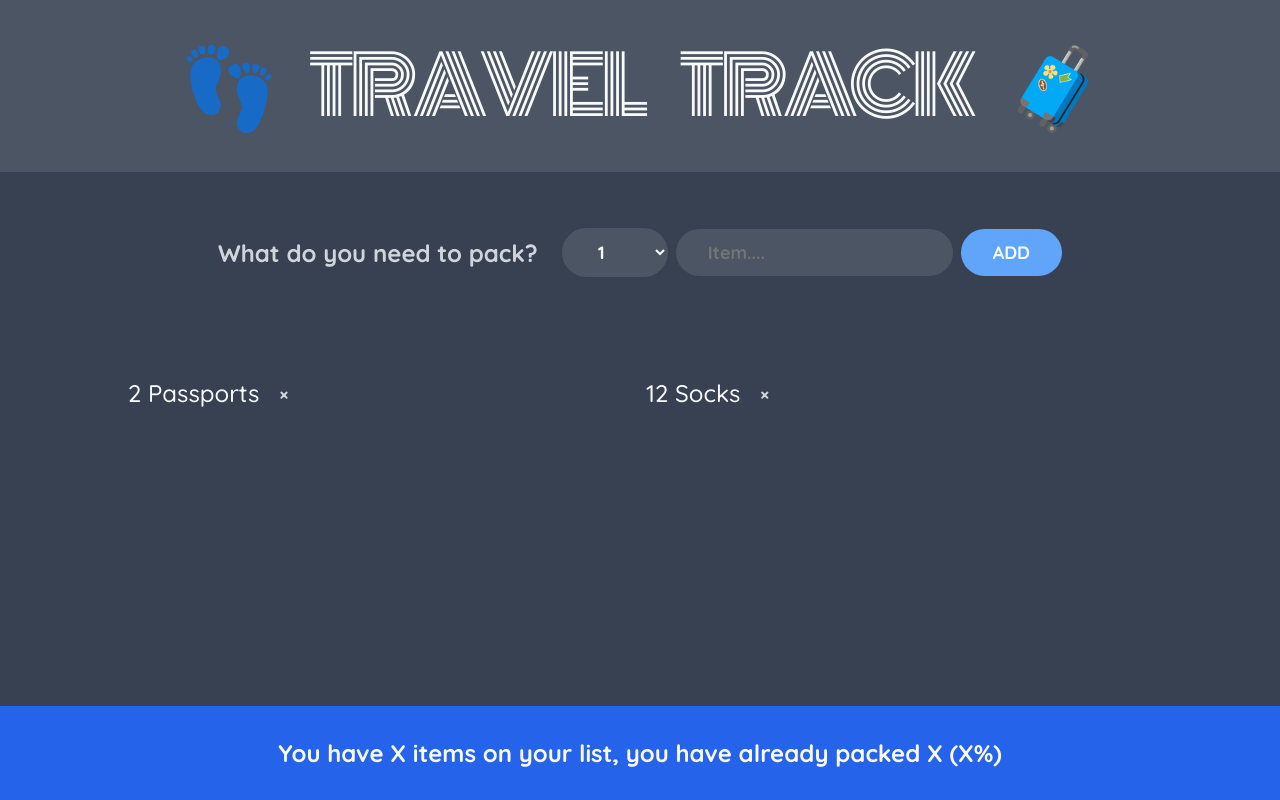
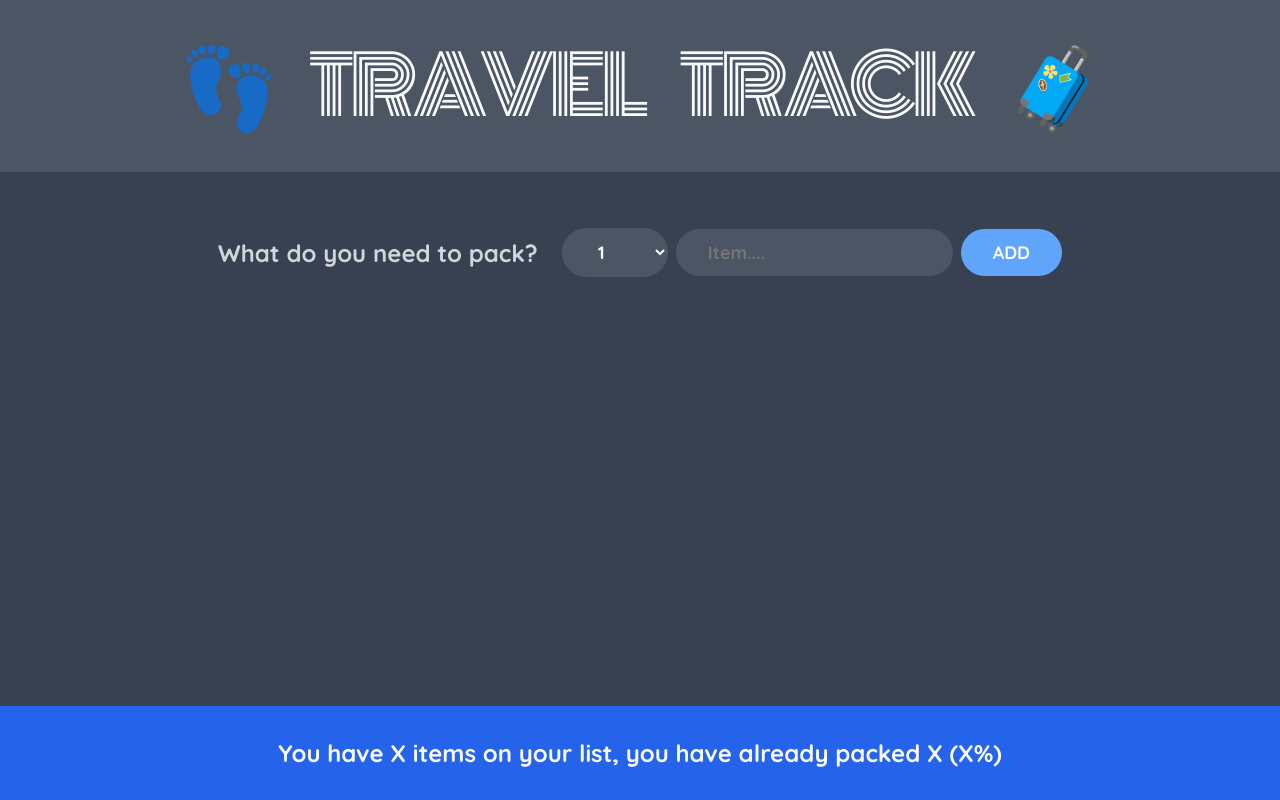
Before and after one commit to steven-oehley/TravelTrack, a React (Create React App) app: page / in a window 1280 px wide. Built offline with nearby package versions, Linux system fonts and the light colour scheme.

Commit message:
lifted state from form to common parent

```diff
--- a/src/App.js
+++ b/src/App.js
@@ -9,18 +9,20 @@ function Logo() {
   return <h1>👣 Travel Track 🧳</h1>;
 }
 
-function Form() {
+function Form({ onAddItems }) {
   const [description, setDescription] = useState("");
   const [quantity, setQuantity] = useState(1);
-  const [items, setItems] = useState([]);
-  // problem here - form only needs to set the items
+
+  // problem here if we have state here - form only needs to set the items
   // items are rendered in the PackList component :'(
-  // solution for this problem - LIFT STATE UP!
-
-  function handleAddItems(item) {
-    setItems((items) => [...items, item]);
-    // cant mutate in react - always need a new array so cant use push
-  }
+  // solution for this problem - LIFT STATE UP! - lift to first common parent
+  // component tree - common parent is the App component
+  // -- App
+  //  -- -- Logo
+  //  -- -- Form
+  //  -- -- PackList
+  //  -- -- -- Item
+  //  -- -- Stats
 
   function handleSubmit(e) {
     e.preventDefault();
@@ -30,7 +32,7 @@ function Form() {
     const newItem = { description, quantity, packed: false, id: Date.now() };
     // initialItems.push(newItem);
     // not allowed to mutate state - cant push!
-    handleAddItems(newItem);
+    onAddItems(newItem);
     setDescription("");
     setQuantity(1);
   }
@@ -42,7 +44,7 @@ function Form() {
         <select
           name=""
           id=""
-          valeu={quantity}
+          value={quantity}
           onChange={(e) => setQuantity(Number(e.target.value))}
         >
           {/* Typing out by hand will take too long if you need a lot of options, better solution -> use map */}
@@ -67,11 +69,11 @@ function Form() {
   );
 }
 
-function PackList() {
+function PackList(props) {
   return (
     <div className="list">
       <ul>
-        {initialItems.map((item) => (
+        {props.items.map((item) => (
           <Item packingItem={item} key={item.id}></Item>
         ))}
       </ul>
@@ -105,11 +107,19 @@ function Stats() {
 }
 
 export default function App() {
+  const [items, setItems] = useState([]);
+
+  function handleAddItems(item) {
+    setItems((items) => [...items, item]);
+    // cant mutate in react - always need a new array so cant use push
+  }
+
+  // lifted state from form
   return (
     <div className="app">
       <Logo />
-      <Form />
-      <PackList />
+      <Form onAddItems={handleAddItems} />
+      <PackList items={items} />
       <Stats />
     </div>
   );
```
